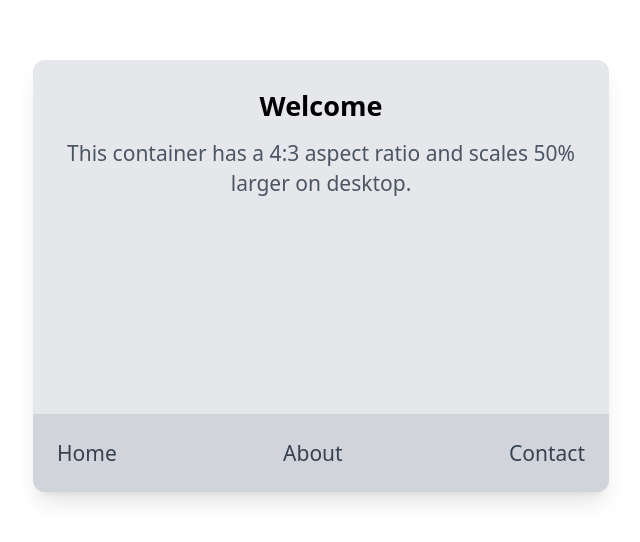
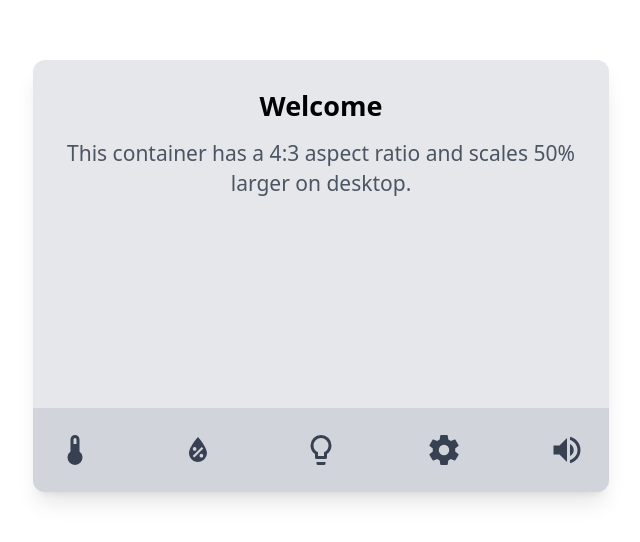
Before and after one commit to Craftronic/PetIncubator, a React (Vite) app in the folder web-gui/: page / in a window 1280 px wide. Shown: the part 148-690 px from the top of the page, without its empty margins (319-959 px from the left). Built offline with nearby package versions, Linux system fonts and the light colour scheme.

Commit message:
started building a menu

```diff
--- a/web-gui/package.json
+++ b/web-gui/package.json
@@ -11,6 +11,8 @@
     "deploy": "bash -c './scripts/make_header.sh dist server_index.h web_server && cp dist/server_index.h ../custom_components/web_server/'"
   },
   "dependencies": {
+    "@mdi/js": "^7.4.47",
+    "@mdi/react": "^1.6.1",
     "react": "^18.2.0",
     "react-dom": "^18.2.0"
   },
--- a/web-gui/src/App.tsx
+++ b/web-gui/src/App.tsx
@@ -1,5 +1,8 @@
 import { useState } from 'react'
 import './App.css'
+import Icon from '@mdi/react';
+import { mdiThermometer, mdiWaterPercent, mdiLightbulbOutline, mdiCog, mdiVolumeHigh } from '@mdi/js';
+// icons here https://pictogrammers.com/library/mdi/
 
 function App() {
   const [count, setCount] = useState(0)
@@ -21,9 +24,21 @@ function App() {
     <div className="absolute bottom-0 left-0 right-0 bg-gray-300 p-4 rounded-b-lg">
       {/* Navbar Mockup Content */}
       <div className="flex justify-between items-center">
-        <span className="text-sm text-gray-700">Home</span>
-        <span className="text-sm text-gray-700">About</span>
-        <span className="text-sm text-gray-700">Contact</span>
+        <span className="text-sm text-gray-700">
+          <Icon path={mdiThermometer} size={1} />
+        </span>
+        <span className="text-sm text-gray-700">
+          <Icon path={mdiWaterPercent} size={1} />
+        </span>
+        <span className="text-sm text-gray-700">
+          <Icon path={mdiLightbulbOutline} size={1} />
+        </span>
+        <span className="text-sm text-gray-700">
+          <Icon path={mdiCog} size={1} />
+        </span>
+        <span className="text-sm text-gray-700">
+          <Icon path={mdiVolumeHigh} size={1} />
+        </span>
       </div>
     </div>
   </div>
```
Also changed, not shown: 1 other file (tests, documents, lock files or other folders).
